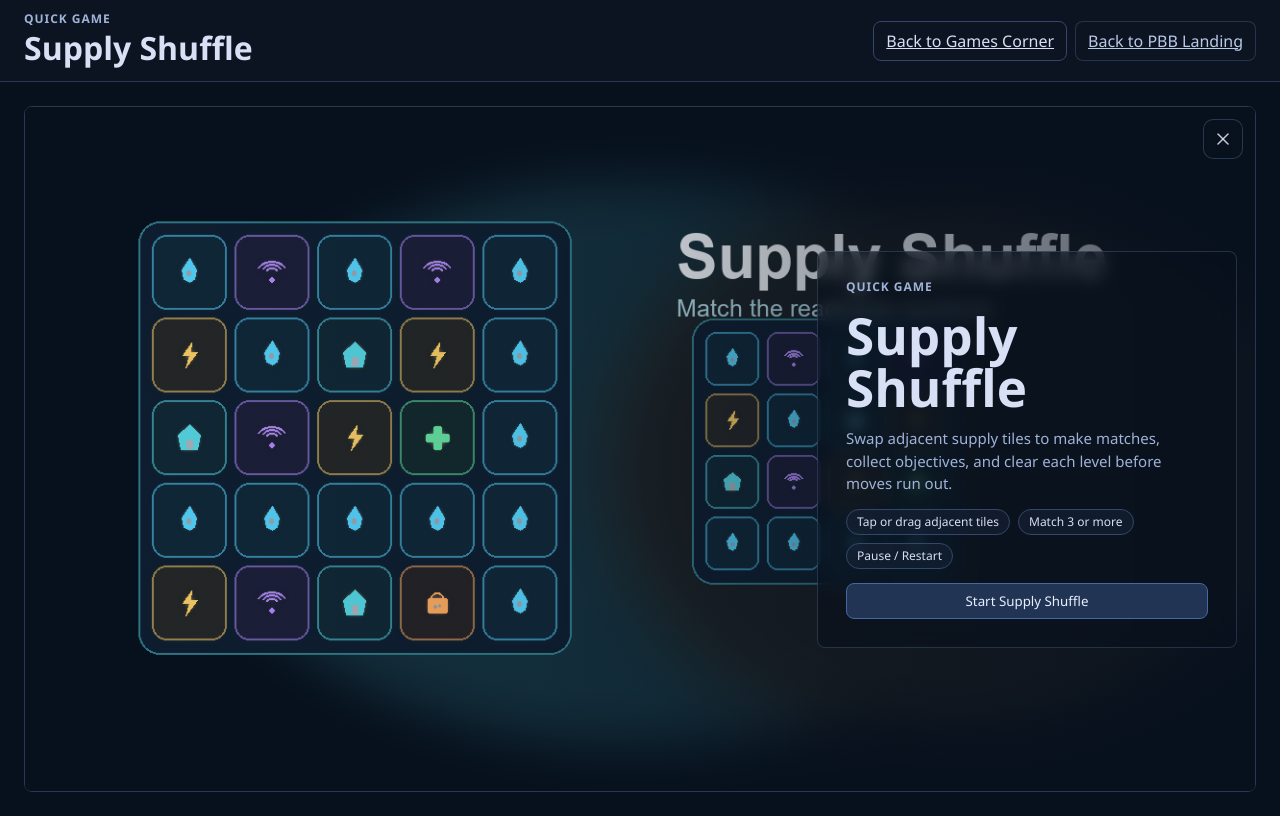
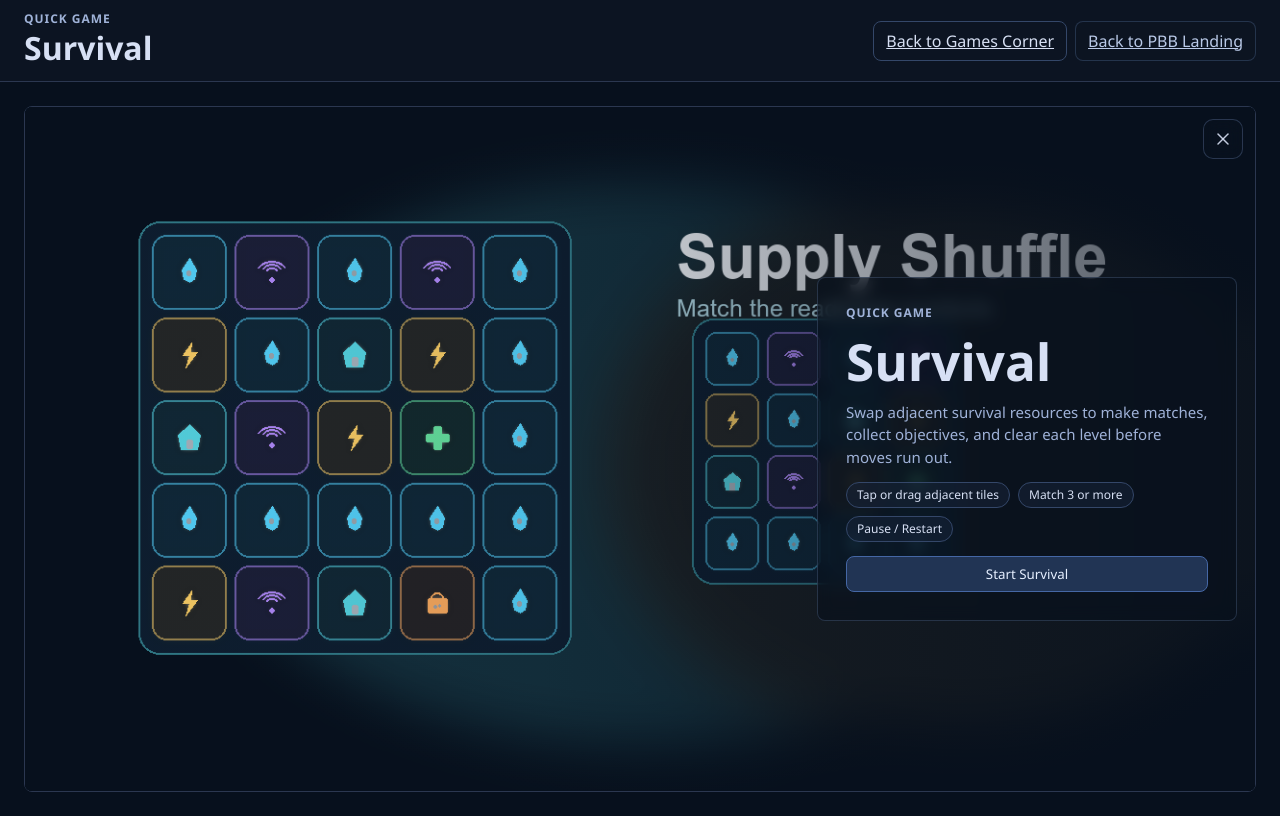
Before and after one commit to jybanez/games.pbb.ph, a PHP site: page /games/supply-shuffle/index.php in a window 1280 px wide. Run offline with PHP 8.4, Linux system fonts and the light colour scheme.

Commit message:
Rename Supply Shuffle to Survival

```diff
--- a/games/supply-shuffle/index.php
+++ b/games/supply-shuffle/index.php
@@ -2,20 +2,20 @@
 require __DIR__ . '/../../src/GamePage.php';
 
 pbb_game_page_start([
-    'title' => 'Supply Shuffle',
+    'title' => 'Survival',
     'category' => 'Quick Game',
     'game' => 'supply-shuffle',
     'module' => '/games/supply-shuffle/module.js',
     'orientation' => 'portrait',
-    'description' => 'Swap preparedness supply tiles, clear matches, and complete compact route objectives.',
+    'description' => 'Swap survival resource tiles, clear matches, and complete compact route objectives.',
     'launch' => [
-        'start_label' => 'Start Supply Shuffle',
-        'objective' => 'Swap adjacent supply tiles to make matches, collect objectives, and clear each level before moves run out.',
+        'start_label' => 'Start Survival',
+        'objective' => 'Swap adjacent survival resources to make matches, collect objectives, and clear each level before moves run out.',
         'controls' => ['Tap or drag adjacent tiles', 'Match 3 or more', 'Pause / Restart'],
         'splash_image' => '/games/supply-shuffle/assets/splash.png',
         'home_image' => '/games/supply-shuffle/assets/home.png',
     ],
 ]);
 ?>
-        <section id="directGameHost" class="pbb-direct-game-host" aria-label="Supply Shuffle game"></section>
+        <section id="directGameHost" class="pbb-direct-game-host" aria-label="Survival game"></section>
 <?php pbb_game_page_end(); ?>
--- a/games/supply-shuffle/module.js
+++ b/games/supply-shuffle/module.js
@@ -18,7 +18,7 @@ const LEVEL_DEFINITIONS = [
     {
         id: "supply-sort",
         level: 1,
-        title: "Supply Sort",
+        title: "Survival Goal",
         moves: 18,
         tileTypes: ["water", "medical", "power", "comms", "shelter"],
         objectives: [
@@ -89,7 +89,7 @@ export function mountGame(session, options = {}) {
         : createFallbackTimeline();
     const layer = session.addLayer({ id: "supply-shuffle-board", zIndex: 1, smoothing: true });
     const ctx = layer.context;
-    const ui = createShell(session, options.game || { title: "Supply Shuffle" });
+    const ui = createShell(session, options.game || { title: "Survival" });
     const sound = options.sound;
 
     let levelIndex = 0;
```
Also changed, not shown: config/games.registry.php (+5 -5 lines), docs/PBB_Games_Corner_Implementation_Checklist.md (+2 -2 lines), docs/supply-shuffle-game-proposal.md (+8 -8 lines).
